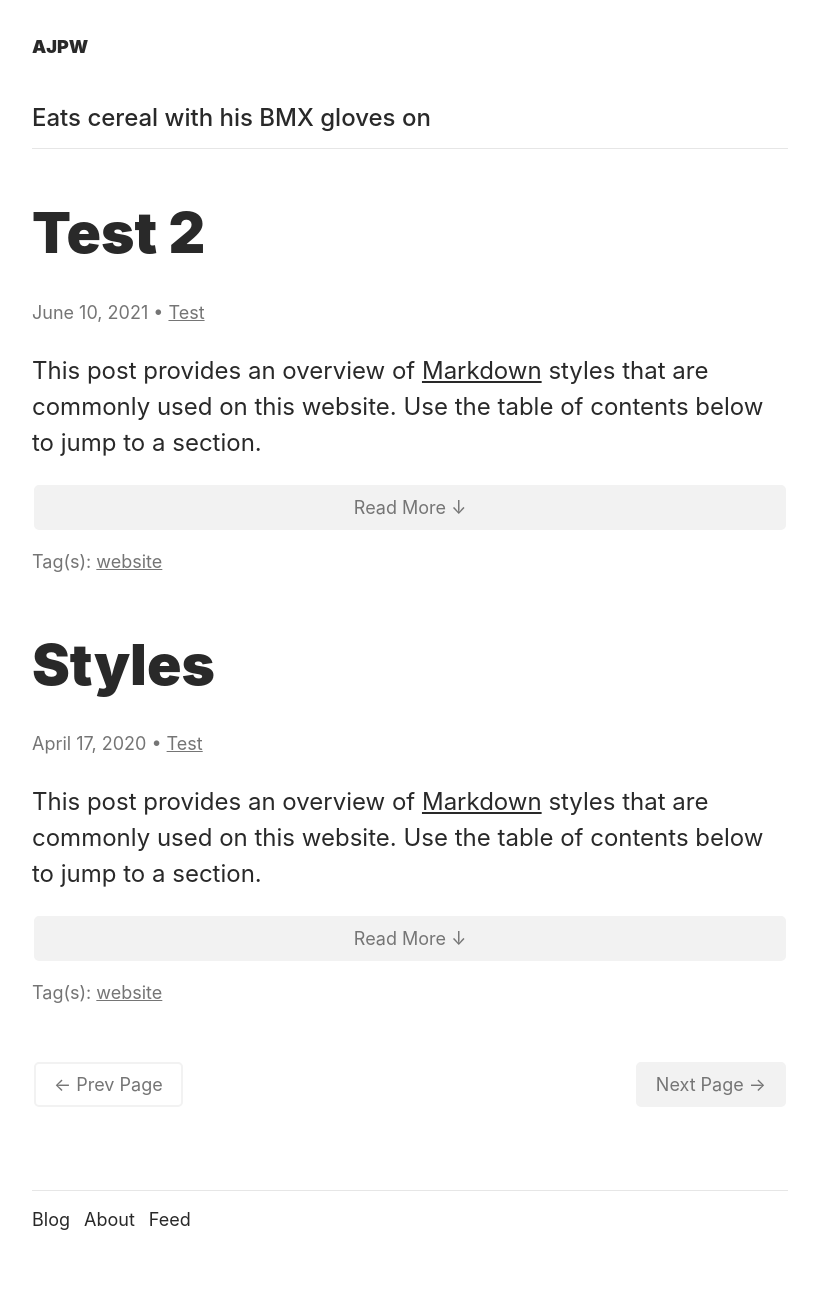
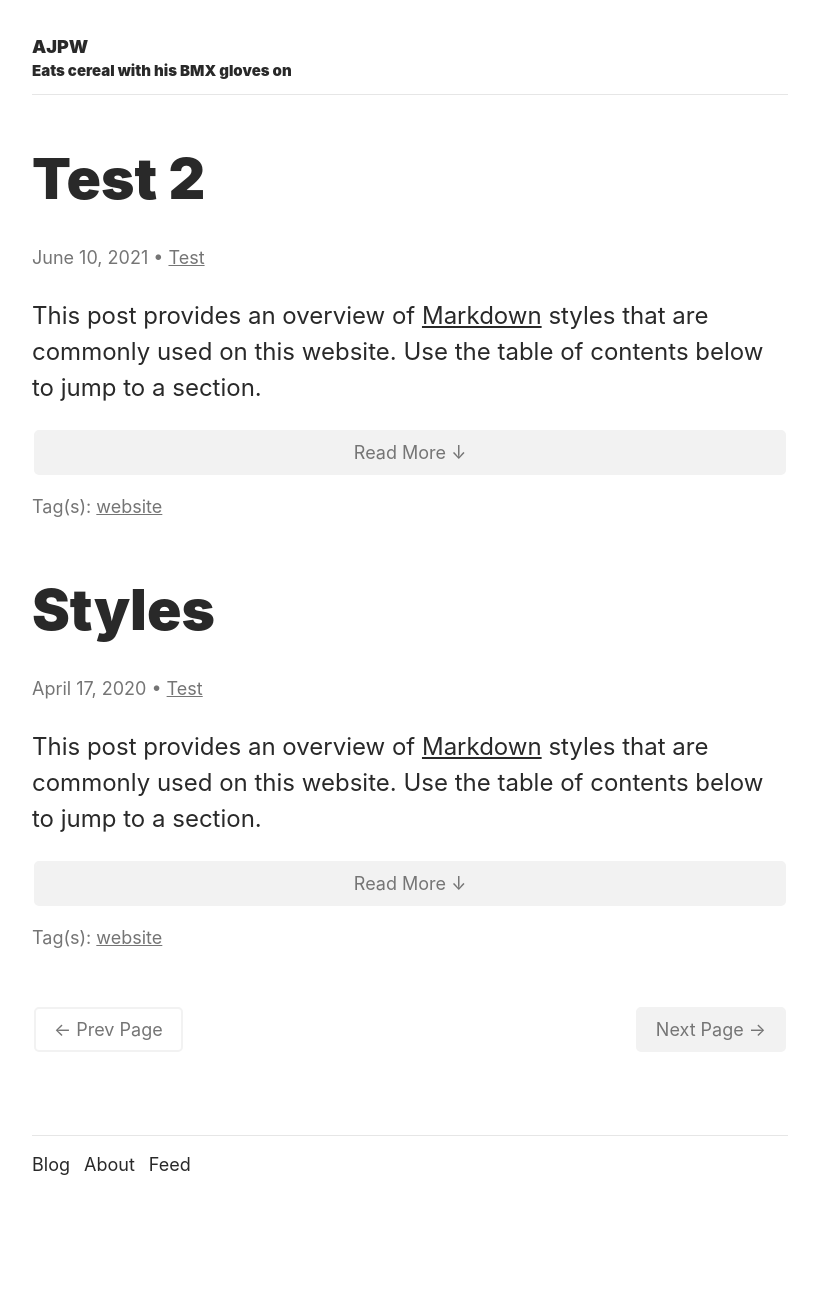
Before and after one commit to ajpwalser/ajpwalser.github.io, a Jekyll site: the page built from index.html, in a window 1280 px wide. Shown: the whole page, without its empty margins (230-1047 px from the left). Built offline with Jekyll 4.4.1, drawn with Linux system fonts in a browser that asks for light colours; some web fonts are replaced; the list of posts is cut into pages by our own code; after the commit the page ends 1249 px from its top, so only the background shows below that.

Commit message:
Update default.html

```diff
--- a/_layouts/default.html
+++ b/_layouts/default.html
@@ -19,8 +19,9 @@
 <body>
    <div class="container">
    <header>
-      <h1 class="header"><a href="{{ site.baseurl | prepend: site.url }}/">{{ site.title }}</a></h1>
-      <br>{{ site.tagline }}
+      <h1 class="header"><a href="{{ site.baseurl | prepend: site.url }}/">{{ site.title }}</a>
+         <br><small>{{ site.tagline }}</small>
+      </h1>
       <hr>
    </header>
    <main aria-label="Content" role="main">
```
